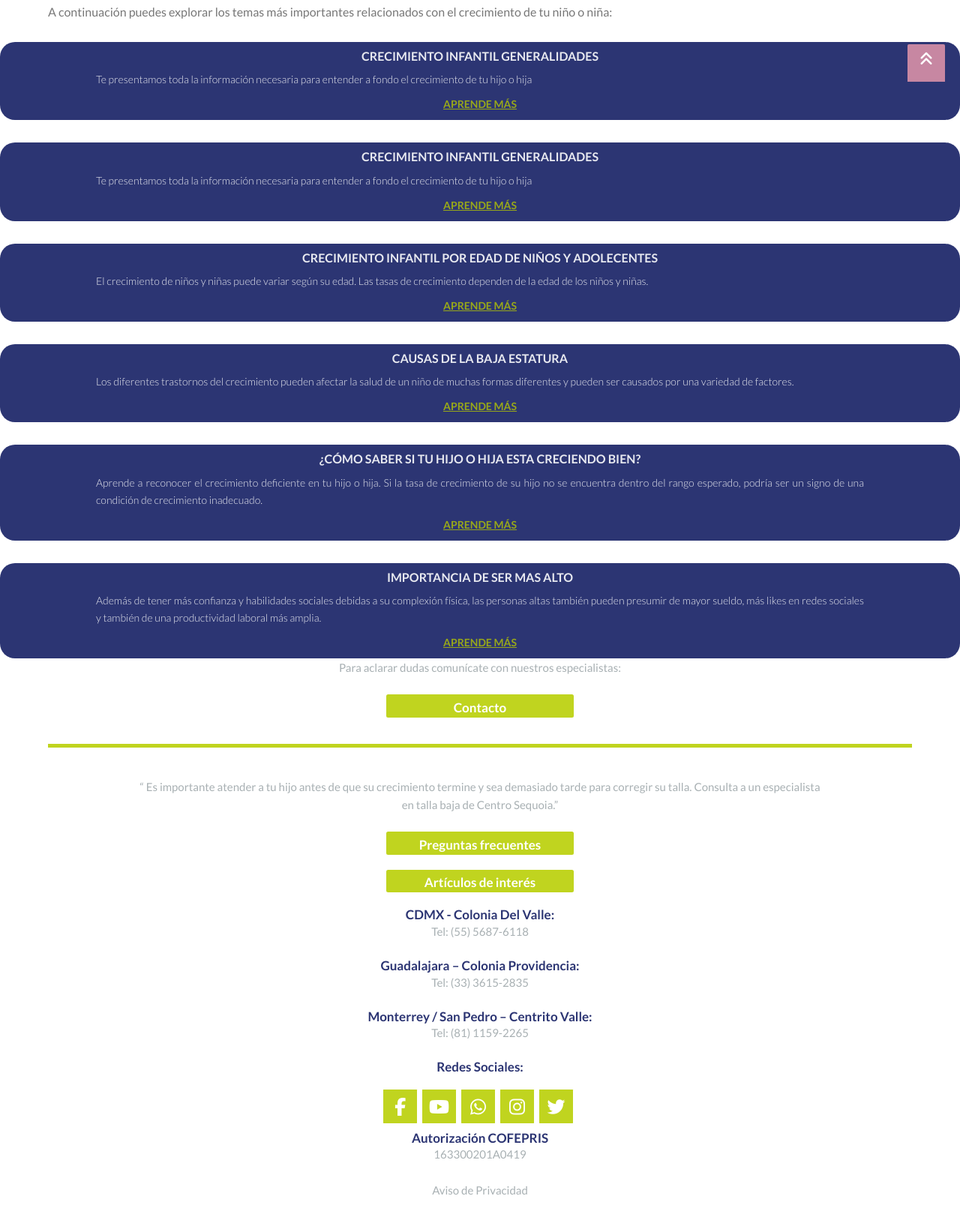
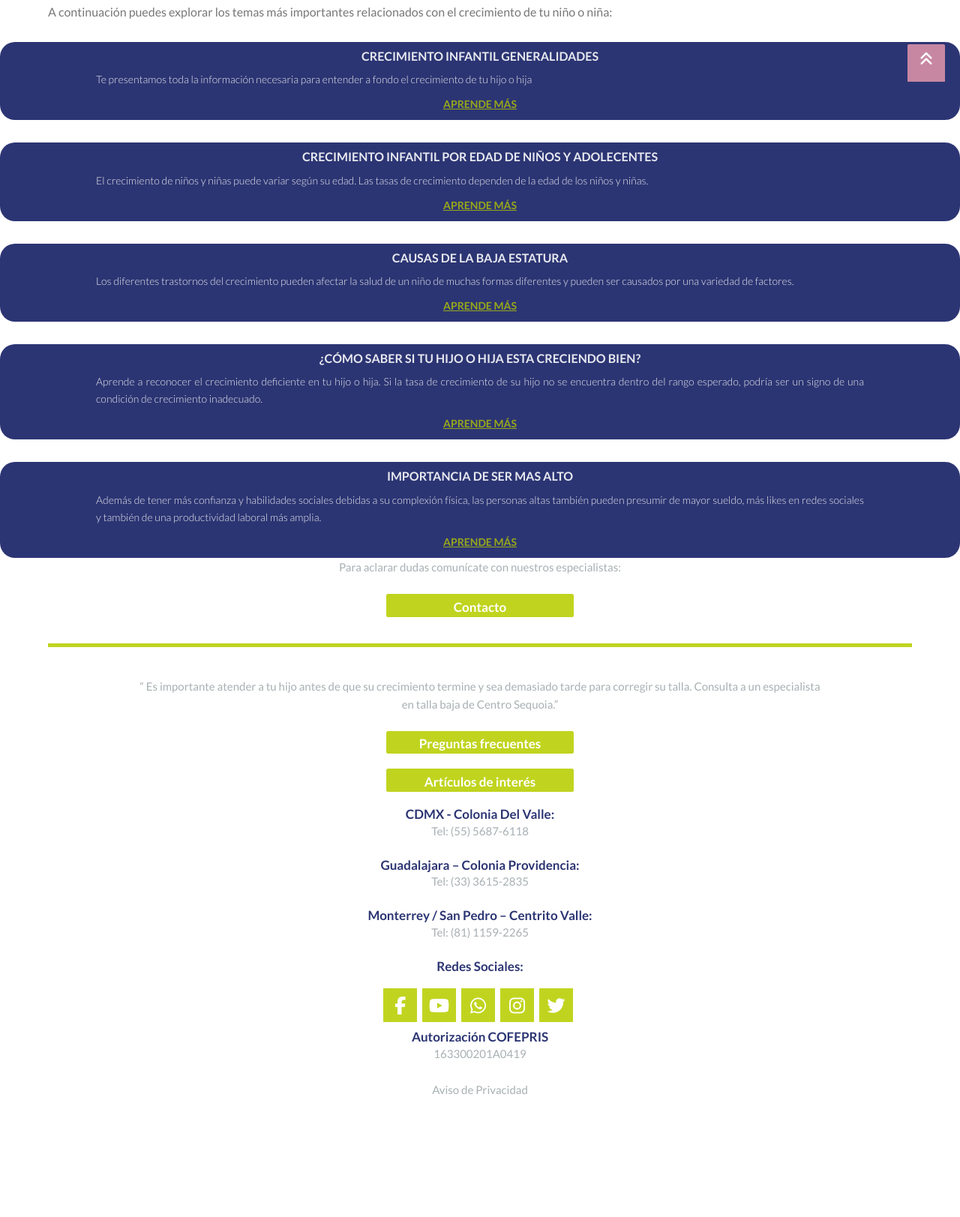
Before and after one commit to AngelJostar/Sequoia, a PHP site: page /crecimiento-infantil in a window 1280 px wide. Shown: the part 691-2314 px from the top of the page at 75% size. After the commit the page ends 2150 px from the top, so only its background shows below. Run offline with PHP 8.4, Linux system fonts and the light colour scheme; some libraries are stand-ins or nearby versions; grey boxes are pictures that could not be loaded.

Commit message:
commit 13

```diff
--- a/crecimiento-infantil.php
+++ b/crecimiento-infantil.php
@@ -68,17 +68,7 @@
                 <h2>CRECIMIENTO INFANTIL GENERALIDADES</h2>
                 <p>Te presentamos toda la información necesaria para entender a fondo el crecimiento de tu hijo o hija</p>
                 <div class="aprende-mas">
-                    <p>APRENDE MÁS</p>
-                </div>
-            </div>
-
-            <div class="curvi-cuadros-crecimiento ">
-                <h2>CRECIMIENTO INFANTIL GENERALIDADES</h2>
-                <p>Te presentamos toda la información necesaria para entender a fondo el crecimiento de tu hijo o hija</p>
-                <div class="aprende-mas">
-                    <a href="">
-                        <p>APRENDE MÁS</p>
-                    </a>
+                    <a href="generalidades-del-crecimiento-infantil"><p>APRENDE MÁS</p></a>
                 </div>
             </div>
 
@@ -87,7 +77,7 @@
                 <p>El crecimiento de niños y niñas puede variar según su edad. Las tasas de crecimiento dependen de la edad de los niños y niñas.</p>
                 <div class="aprende-mas">
                     <a href="">
-                        <p>APRENDE MÁS</p>
+                        <a href="crecimiento-por-edad"><p>APRENDE MÁS</p></a>
                     </a>
                 </div>
             </div>
@@ -97,7 +87,7 @@
                 <p>Los diferentes trastornos del crecimiento pueden afectar la salud de un niño de muchas formas diferentes y pueden ser causados por una variedad de factores.</p>
                 <div class="aprende-mas">
                     <a href="">
-                        <p>APRENDE MÁS</p>
+                        <a href="causas-de-la-baja-estatura"><p>APRENDE MÁS</p></a>
                     </a>
                 </div>
             </div>
@@ -119,7 +109,7 @@
                 <p>Además de tener más confianza y habilidades sociales debidas a su complexión física, las personas altas también pueden presumir de mayor sueldo, más likes en redes sociales y también de una productividad laboral más amplia.</p>
                 <div class="aprende-mas">
                     <a href="">
-                        <p>APRENDE MÁS</p>
+                        <a href="#"><p>APRENDE MÁS</p></a>
                     </a>
                 </div>
             </div>
--- a/includes/templates/header.php
+++ b/includes/templates/header.php
@@ -34,7 +34,7 @@
                         <div class="linea-menu"></div>
                         <li><a href="crecimiento-infantil" class="menu-a">Crecimiento Infantil</a></li>
                         <div class="linea-menu"></div>
-                        <li><a href="especialistas-en-crecimiento-infantil" class="menu-a">Especialistas en crecimiento infantil</a></li>
+                        <li><a href="generalidades-del-crecimiento-infantil" class="menu-a">Especialistas en crecimiento infantil</a></li>
                         <div class="linea-menu"></div>
                         <li><a href="crecimiento-infantil-deficiente" class="menu-a">Crecimiento infantil deficiente</a></li>
                         <div class="linea-menu"></div>
@@ -67,7 +67,7 @@
             <ul>
                 <li><a href="index">Inicio</a></li>
                 <li><a href="crecimiento-infantil" class="menu-a">Crecimiento Infantil</a></li>
-                <li><a href="especialistas-en-crecimiento-infantil" class="menu-a">Especialistas en crecimiento infantil</a></li>
+                <li><a href="generalidades-del-crecimiento-infantil" class="menu-a">Especialistas en crecimiento infantil</a></li>
                 <li><a href="crecimiento-infantil-deficiente" class="menu-a">Crecimiento infantil deficiente</a></li>
                 <li><a href="preguntas-frecuentes" class="menu-a">Preguntas Frecuentes</a></li>
                 <li><a href="contacto">Contacto</a></li>
```
